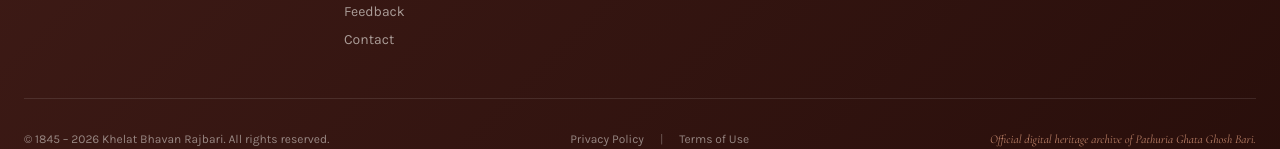
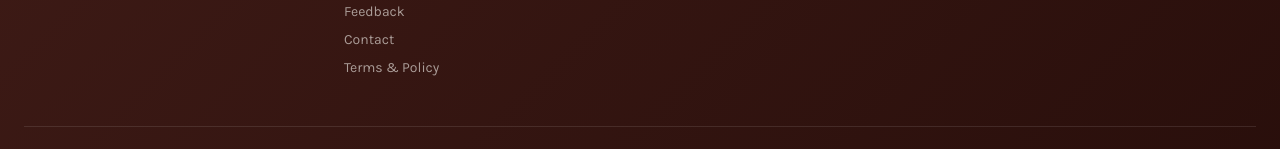
Before and after one commit to jannat-website-idea/khelat-bhawan-heritage, a React (Vite) app: page / in a window 1280 px wide. Shown: the part 10914-11063 px from the top of the page. Built offline with nearby package versions, Linux system fonts and the light colour scheme; a web font is replaced by a local one.

Commit message:
Add Terms & Policy to footer Quick Navigation column

```diff
--- a/src/components/Footer.jsx
+++ b/src/components/Footer.jsx
@@ -68,6 +68,12 @@ export default function Footer({ lang, setActiveTab, onOpenBooking, onOpenLegal,
               </button>
               <button onClick={() => handleNav('contact')} className="text-left hover:text-rose-gold transition-colors">
                 {t.nav.contact}
+              </button>
+              <button
+                onClick={() => onOpenLegal ? onOpenLegal('terms') : null}
+                className="text-left hover:text-rose-gold transition-colors cursor-pointer"
+              >
+                {lang === 'bn' ? 'শর্তাবলী ও নীতিমালা' : 'Terms & Policy'}
               </button>
             </div>
           </div>
```
